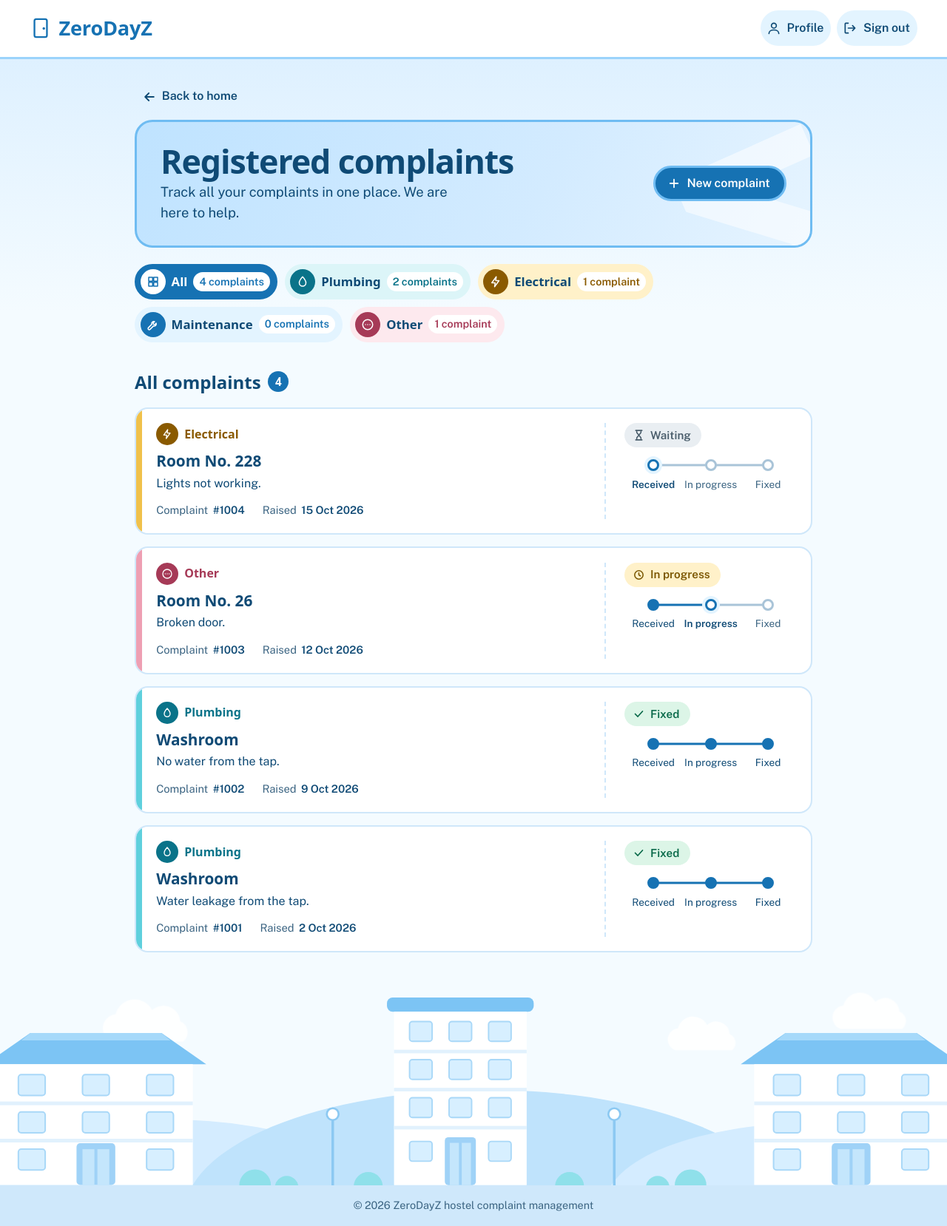
After one commit to silven-mohan/ZeroDayZ, a Flask app: page /students/complaints in a window 1280 px wide. The commit adds this page. Shown: the whole page at 74% size. Run offline with Flask 3, Linux system fonts and the light colour scheme; some web fonts are replaced.

Commit message:
Added: Registered Complaints page.

```diff
--- a/app.py
+++ b/app.py
@@ -182,9 +182,14 @@ def student_profile():
     return page("students/profile.html")
 
 
-COMPLAINT_CATEGORIES = [
-    "Electrical", "Plumbing", "Furniture", "Cleaning", "Internet / Wi-Fi", "Other",
-]
+# What each category covers (shown on the registered complaints page).
+CATEGORY_HINTS = {
+    "Plumbing": "Leaks, taps, toilets, water supply, drainage",
+    "Electrical": "Fans, tube lights, power issues, switches, AC, heater",
+    "Maintenance": "Room cleaning, windows, doors, furniture",
+    "Other": "Pest control, food, regular check-ups",
+}
+COMPLAINT_CATEGORIES = list(CATEGORY_HINTS)
 MAX_PHOTO_BYTES = 5 * 1024 * 1024
 # First bytes of real JPEG / PNG / WebP files (the file name alone is not trusted).
 PHOTO_SIGNATURES = (b"\xff\xd8\xff", b"\x89PNG\r\n\x1a\n", b"RIFF")
@@ -247,9 +252,48 @@ def student_new_complaint():
     )
 
 
+STATUS_LABELS = {
+    "pending": "Waiting",
+    "ongoing": "In progress",
+    "completed": "Fixed",
+    "rejected": "Not accepted",
+}
+
+
+def get_student_complaints():
+    """SAMPLE DATA. TODO: load this student's complaints from the database.
+    status is one of: pending, ongoing, completed, rejected"""
+    return [
+        {"ref": "#1004", "category": "Electrical", "location": "Room No. 228",
+         "description": "Lights not working.", "date": "15 Oct 2026", "status": "pending"},
+        {"ref": "#1003", "category": "Other", "location": "Room No. 26",
+         "description": "Broken door.", "date": "12 Oct 2026", "status": "ongoing"},
+        {"ref": "#1002", "category": "Plumbing", "location": "Washroom",
+         "description": "No water from the tap.", "date": "9 Oct 2026", "status": "completed"},
+        {"ref": "#1001", "category": "Plumbing", "location": "Washroom",
+         "description": "Water leakage from the tap.", "date": "2 Oct 2026", "status": "completed"},
+    ]
+
+
 @app.route("/students/complaints")
 def student_complaints():
-    return page("students/complaints.html")
+    everything = get_student_complaints()
+    # `category` is only used when it is one of the known names.
+    selected = request.args.get("category", "")
+    if selected not in COMPLAINT_CATEGORIES:
+        selected = ""
+    categories = [
+        {"name": name, "hint": hint, "count": sum(1 for c in everything if c["category"] == name)}
+        for name, hint in CATEGORY_HINTS.items()
+    ]
+    shown = [c for c in everything if not selected or c["category"] == selected]
+    return render_template(
+        "students/complaints.html",
+        categories=categories,
+        complaints=shown,
+        selected=selected,
+        status_labels=STATUS_LABELS,
+    )
 
 
 @app.route("/students/feedback")
--- /dev/null
+++ b/public/styles/students/complaints.css
@@ -0,0 +1,340 @@
+
+.registered {
+  width: 100%;
+  max-width: 980px;
+  margin: 0 auto;
+  padding: clamp(1rem, 3vw, 1.8rem) clamp(1rem, 4vw, 2rem) clamp(2rem, 5vw, 3rem);
+}
+
+/* keyboard focus, one consistent ring for everything interactive here */
+.registered a:focus-visible {
+  outline: 3px solid var(--accent);
+  outline-offset: 3px;
+}
+
+.back {
+  display: inline-flex;
+  align-items: center;
+  gap: .45rem;
+  min-height: 44px;
+  margin-bottom: .6rem;
+  padding: 0 .9rem 0 .6rem;
+  color: var(--ink);
+  font-weight: 600;
+  text-decoration: none;
+  border-radius: 999px;
+  transition: background-color .2s;
+}
+.back svg { width: 20px; height: 20px; transition: transform .25s var(--ease); }
+.back:hover { background: var(--accent-soft); }
+.back:hover svg { transform: translateX(-3px); }
+
+/* ---------- Banner ---------- */
+.banner {
+  position: relative;
+  overflow: hidden;
+  display: flex;
+  flex-wrap: wrap;
+  align-items: center;
+  justify-content: space-between;
+  gap: 1rem 1.5rem;
+  padding: clamp(1.2rem, 3.5vw, 1.8rem) clamp(1.2rem, 4vw, 2rem);
+  background: linear-gradient(120deg, var(--door-student) 0%, #d3ebff 60%, #e6f4ff 100%);
+  border: 3px solid var(--edge);
+  border-radius: 24px;
+  animation: rise .6s var(--ease) backwards;
+}
+.banner__z {
+  position: absolute;
+  right: -34px;
+  bottom: -56px;
+  width: 190px;
+  height: 190px;
+  fill: rgba(255, 255, 255, .55);
+  transform: rotate(-24deg) scaleX(-1);
+  pointer-events: none;
+}
+.banner__text, .banner__cta { position: relative; }
+.banner__title {
+  margin: 0 0 .3rem;
+  font-family: var(--font-display);
+  font-weight: 800;
+  font-size: clamp(1.8rem, 5.5vw, 2.8rem);
+  line-height: 1.05;
+  letter-spacing: -.025em;
+}
+.banner__lead { max-width: 36ch; margin: 0; font-size: clamp(1rem, 2.4vw, 1.15rem); }
+
+.banner__cta {
+  display: inline-flex;
+  align-items: center;
+  gap: .5rem;
+  min-height: 48px;
+  padding: 0 1.2rem 0 1rem;
+  color: var(--white);
+  font-weight: 700;
+  text-decoration: none;
+  background: var(--accent);
+  border: 3px solid var(--edge);
+  border-radius: 999px;
+  transition: transform .2s var(--ease);
+}
+.banner__cta svg { width: 18px; height: 18px; }
+.banner__cta:hover { transform: translateY(-2px); }
+.banner__cta:active { transform: none; }
+
+/* ---------- Category filter ---------- */
+.filters { margin-top: 1.4rem; }
+.filters__list {
+  display: flex;
+  flex-wrap: wrap;
+  gap: .6rem;
+  margin: 0;
+  padding: 0;
+  list-style: none;
+}
+.filters__hint { margin: .7rem 0 0 .3rem; font-size: .95rem; color: var(--ink-soft); }
+
+/* one tint per category (no purple): water blue, amber, teal, rose */
+.chip, .item {
+  --tint: #e3f4ff; --solid: #1672b3; --edge-c: #6fbcf2;
+}
+.chip--plumbing,    .item--plumbing    { --tint: #dcf5f8; --solid: #0a7389; --edge-c: #5fd0dd; }
+.chip--electrical,  .item--electrical  { --tint: #fff1c9; --solid: #8a5a00; --edge-c: #f0c14b; }
+.chip--maintenance, .item--maintenance { --tint: #e3f4ff; --solid: #1672b3; --edge-c: #6fbcf2; }
+.chip--other,       .item--other       { --tint: #fde9ee; --solid: #a63a57; --edge-c: #ee9fb3; }
+
+.chip {
+  display: inline-flex;
+  align-items: center;
+  gap: .5rem;
+  min-height: 48px;
+  padding: .3rem .5rem .3rem .35rem;
+  color: var(--ink);
+  font-weight: 700;
+  text-decoration: none;
+  background: var(--tint);
+  border: 2px solid transparent;
+  border-radius: 999px;
+  transition: border-color .2s, background-color .2s, color .2s;
+}
+.chip:hover { border-color: var(--edge-c); }
+.chip__icon {
+  display: grid;
+  place-items: center;
+  width: 34px;
+  height: 34px;
+  color: var(--white);
+  background: var(--solid);
+  border-radius: 50%;
+}
+.chip__icon svg { width: 18px; height: 18px; }
+.chip__name { font-family: var(--font-display); font-size: 1.05rem; }
+.chip__count {
+  min-width: 28px;
+  padding: .1rem .5rem;
+  font-size: .9rem;
+  text-align: center;
+  color: var(--solid);
+  background: var(--white);
+  border-radius: 999px;
+}
+
+/* selected: filled, so it reads as "on" without relying on colour alone (it also gains a check-like weight shift) */
+.chip[aria-current="true"] {
+  color: var(--white);
+  background: var(--solid);
+  border-color: var(--solid);
+}
+.chip[aria-current="true"] .chip__icon { color: var(--solid); background: var(--white); }
+
+/* ---------- Complaint list ---------- */
+.list { margin-top: clamp(1.6rem, 4vw, 2.2rem); }
+.list__title {
+  display: flex;
+  align-items: center;
+  gap: .6rem;
+  margin: 0 0 1rem;
+  font-family: var(--font-display);
+  font-weight: 800;
+  font-size: 1.5rem;
+}
+.list__total {
+  min-width: 28px;
+  height: 28px;
+  padding: 0 .5rem;
+  display: inline-grid;
+  place-items: center;
+  font-size: .95rem;
+  color: var(--white);
+  background: var(--accent);
+  border-radius: 999px;
+}
+
+.empty {
+  display: grid;
+  justify-items: start;
+  gap: .8rem;
+  padding: 1.4rem;
+  background: var(--white);
+  border: 2px dashed var(--line);
+  border-radius: 18px;
+}
+.empty__text { margin: 0; font-size: 1.1rem; }
+.empty__cta {
+  display: inline-flex;
+  align-items: center;
+  min-height: 44px;
+  padding: 0 1.1rem;
+  color: var(--white);
+  font-weight: 700;
+  text-decoration: none;
+  background: var(--accent);
+  border-radius: 999px;
+}
+
+.items { display: grid; gap: 1rem; margin: 0; padding: 0; list-style: none; }
+
+.item {
+  position: relative;
+  display: grid;
+  gap: 1rem 1.6rem;
+  padding: 1.2rem 1.2rem 1.2rem 1.7rem;
+  overflow: hidden;
+  background: var(--white);
+  border: 2px solid var(--line);
+  border-radius: 18px;
+}
+.item::before {                       /* category-coloured edge */
+  content: "";
+  position: absolute;
+  inset: 0 auto 0 0;
+  width: 8px;
+  background: var(--edge-c);
+}
+
+.item__main { min-width: 0; }
+.item__tag {
+  display: inline-flex;
+  align-items: center;
+  gap: .5rem;
+  margin: 0 0 .5rem;
+  font-family: var(--font-display);
+  font-weight: 800;
+  color: var(--solid);
+}
+.item__icon {
+  display: grid;
+  place-items: center;
+  width: 30px;
+  height: 30px;
+  color: var(--white);
+  background: var(--solid);
+  border-radius: 50%;
+}
+.item__icon svg { width: 16px; height: 16px; }
+.item__place {
+  margin: 0;
+  font-family: var(--font-display);
+  font-weight: 800;
+  font-size: 1.3rem;
+  line-height: 1.25;
+  overflow-wrap: anywhere;
+}
+.item__text { max-width: 62ch; margin: .35rem 0 0; overflow-wrap: anywhere; }
+
+.item__meta {
+  display: flex;
+  flex-wrap: wrap;
+  gap: .2rem 1.5rem;
+  margin: .8rem 0 0;
+  font-size: .92rem;
+}
+.item__meta div { display: flex; gap: .4rem; }
+.item__meta dt { color: var(--ink-soft); }
+.item__meta dd { margin: 0; font-weight: 600; }
+
+/* status column: pill + tracker, divided from the details */
+.item__state {
+  display: grid;
+  gap: 1rem;
+  align-content: start;
+  padding-top: 1rem;
+  border-top: 2px dashed var(--line);
+}
+
+@media (min-width: 760px) {
+  .item { grid-template-columns: minmax(0, 1fr) 260px; }
+  .item__state { padding: 0 0 0 1.6rem; border-top: 0; border-left: 2px dashed var(--line); }
+}
+
+/* status: icon + word + colour, never colour alone */
+.status {
+  display: inline-flex;
+  align-items: center;
+  justify-self: start;
+  gap: .45rem;
+  padding: .3rem .9rem .3rem .65rem;
+  font-size: .95rem;
+  font-weight: 700;
+  border-radius: 999px;
+}
+.status svg { width: 17px; height: 17px; }
+.status--pending   { color: #4a5d6b; background: #e9eef2; }
+.status--ongoing   { color: #7a5600; background: #fff1c9; }
+.status--completed { color: #0a6a4a; background: #dcf5e7; }
+.status--rejected  { color: #9b2c1f; background: #fdeeee; }
+
+/* three-step tracker: Received - In progress - Fixed (a real sequence) */
+.steps {
+  display: grid;
+  grid-template-columns: repeat(3, 1fr);
+  margin: 0;
+  padding: 0;
+  list-style: none;
+  font-size: .85rem;
+  color: var(--ink-soft);
+}
+.steps li {
+  position: relative;
+  display: grid;
+  justify-items: center;
+  gap: .45rem;
+  text-align: center;
+}
+.steps li::before {                   /* the dot */
+  content: "";
+  position: relative;
+  z-index: 1;
+  width: 16px;
+  height: 16px;
+  background: var(--white);
+  border: 3px solid #a9c4d8;
+  border-radius: 50%;
+}
+.steps li + li::after {               /* line back to the previous dot */
+  content: "";
+  position: absolute;
+  top: 8px;
+  right: 50%;
+  width: 100%;
+  height: 3px;
+  background: #a9c4d8;
+  transform: translateY(-50%);
+}
+.steps .is-done,
+.steps .is-current { color: var(--ink); }
+.steps .is-done::before { background: var(--accent); border-color: var(--accent); }
+.steps .is-done::after,
+.steps .is-current::after { background: var(--accent); }
+.steps .is-current { font-weight: 700; }
+.steps .is-current::before { border-color: var(--accent); box-shadow: 0 0 0 4px var(--accent-soft); }
+
+/* one entrance on the banner only; nothing else moves on load */
+@keyframes rise { from { opacity: 0; transform: translateY(14px); } to { opacity: 1; transform: none; } }
+
+@media (prefers-reduced-motion: reduce) {
+  .banner { animation: none; }
+  .back svg, .banner__cta, .chip { transition: none; }
+  .back:hover svg, .banner__cta:hover { transform: none; }
+}
--- /dev/null
+++ b/templates/students/complaints.html
@@ -0,0 +1,118 @@
+{% extends "students/base_students.html" %}
+
+{% block title %}Registered complaints | ZeroDayZ student{% endblock %}
+{% block description %}Track every hostel complaint you have registered, filter by category and see where each one stands.{% endblock %}
+
+{% block head_extra %}
+  {{ super() }}
+  <link rel="stylesheet" href="{{ url_for('static', filename='styles/students/complaints.css') }}">
+{% endblock %}
+
+{% block content %}
+{% set icons = {
+  'All':         '<path d="M4 4h7v7H4zM13 4h7v7h-7zM4 13h7v7H4zM13 13h7v7h-7z"/>',
+  'Plumbing':    '<path d="M12 3s6 6.5 6 11a6 6 0 0 1-12 0c0-4.5 6-11 6-11z"/>',
+  'Electrical':  '<path d="M13 3L5 14h6l-1 7 8-11h-6z"/>',
+  'Maintenance': '<path d="M14.5 6.5a4 4 0 0 0-5 5L3.5 17.5a2 2 0 0 0 3 3l6-6a4 4 0 0 0 5-5l-2.5 2.5-2.5-.5-.5-2.5z"/>',
+  'Other':       '<circle cx="12" cy="12" r="9"/><path d="M8 12h.01M12 12h.01M16 12h.01"/>'
+} %}
+{% macro icon(name) %}<svg viewBox="0 0 24 24" fill="none" stroke="currentColor" stroke-width="2" stroke-linecap="round" stroke-linejoin="round" aria-hidden="true" focusable="false">{{ icons[name] | safe }}</svg>{% endmacro %}
+
+{% set total = categories | sum(attribute='count') %}
+{% set step_labels = ['Received', 'In progress', 'Fixed'] %}
+
+<div class="registered">
+  <a class="back" href="{{ url_for('student_home') }}">
+    <svg viewBox="0 0 24 24" fill="none" stroke="currentColor" stroke-width="2.2" stroke-linecap="round" stroke-linejoin="round" aria-hidden="true" focusable="false"><path d="M19 12H5M11 6l-6 6 6 6"/></svg>
+    Back to home
+  </a>
+
+  <header class="banner">
+    <svg class="banner__z" viewBox="0 0 100 100" aria-hidden="true" focusable="false"><path d="M0 0H100V24L40 76H100V100H0V76L60 24H0Z"/></svg>
+    <div class="banner__text">
+      <h1 class="banner__title">Registered complaints</h1>
+      <p class="banner__lead">Track all your complaints in one place. We are here to help.</p>
+    </div>
+    <a class="banner__cta" href="{{ url_for('student_new_complaint') }}">
+      <svg viewBox="0 0 24 24" fill="none" stroke="currentColor" stroke-width="2.4" stroke-linecap="round" aria-hidden="true" focusable="false"><path d="M12 5v14M5 12h14"/></svg>
+      New complaint
+    </a>
+  </header>
+
+  <nav class="filters" aria-label="Filter by category">
+    <ul class="filters__list">
+      <li>
+        <a class="chip" {% if not selected %}aria-current="true"{% endif %} href="{{ url_for('student_complaints') }}">
+          <span class="chip__icon">{{ icon('All') }}</span>
+          <span class="chip__name">All</span>
+          <span class="chip__count">{{ total }}<span class="sr-only"> complaint{{ '' if total == 1 else 's' }}</span></span>
+        </a>
+      </li>
+      {% for c in categories %}
+      {% set on = (selected == c.name) %}
+      <li>
+        <a class="chip chip--{{ c.name | lower }}" {% if on %}aria-current="true" href="{{ url_for('student_complaints') }}"{% else %}href="{{ url_for('student_complaints', category=c.name) }}"{% endif %}>
+          <span class="chip__icon">{{ icon(c.name) }}</span>
+          <span class="chip__name">{{ c.name }}</span>
+          <span class="chip__count">{{ c.count }}<span class="sr-only"> complaint{{ '' if c.count == 1 else 's' }}</span></span>
+        </a>
+      </li>
+      {% endfor %}
+    </ul>
+    {% for c in categories if c.name == selected %}
+    <p class="filters__hint">{{ c.hint }}. Select {{ c.name }} again to show every complaint.</p>
+    {% endfor %}
+  </nav>
+
+  <section class="list" aria-labelledby="list-title">
+    <h2 class="list__title" id="list-title">
+      {% if selected %}{{ selected }} complaints{% else %}All complaints{% endif %}
+      <span class="list__total">{{ complaints | length }}</span>
+    </h2>
+
+    {% if complaints %}
+    <ul class="items">
+      {% for item in complaints %}
+      <li class="item item--{{ item.category | lower }}">
+        <div class="item__main">
+          <p class="item__tag"><span class="item__icon">{{ icon(item.category) }}</span>{{ item.category }}</p>
+          <h3 class="item__place">{{ item.location }}</h3>
+          <p class="item__text">{{ item.description }}</p>
+          <dl class="item__meta">
+            <div><dt>Complaint</dt><dd>{{ item.ref }}</dd></div>
+            <div><dt>Raised</dt><dd>{{ item.date }}</dd></div>
+          </dl>
+        </div>
+
+        <div class="item__state">
+          <span class="status status--{{ item.status }}">
+            {% if item.status == 'completed' %}<svg viewBox="0 0 24 24" fill="none" stroke="currentColor" stroke-width="2.4" stroke-linecap="round" stroke-linejoin="round" aria-hidden="true" focusable="false"><path d="M5 12l5 5 9-10"/></svg>
+            {% elif item.status == 'ongoing' %}<svg viewBox="0 0 24 24" fill="none" stroke="currentColor" stroke-width="2.2" stroke-linecap="round" stroke-linejoin="round" aria-hidden="true" focusable="false"><circle cx="12" cy="12" r="8"/><path d="M12 8v4l3 2"/></svg>
+            {% elif item.status == 'pending' %}<svg viewBox="0 0 24 24" fill="none" stroke="currentColor" stroke-width="2.2" stroke-linecap="round" stroke-linejoin="round" aria-hidden="true" focusable="false"><path d="M6 3h12M6 21h12M8 3v4l4 5-4 5v4M16 3v4l-4 5 4 5v4"/></svg>
+            {% else %}<svg viewBox="0 0 24 24" fill="none" stroke="currentColor" stroke-width="2.4" stroke-linecap="round" stroke-linejoin="round" aria-hidden="true" focusable="false"><path d="M6 6l12 12M18 6L6 18"/></svg>{% endif %}
+            {{ status_labels[item.status] }}
+          </span>
+
+          {% if item.status != 'rejected' %}
+          {% set step = {'pending': 1, 'ongoing': 2, 'completed': 3}[item.status] %}
+          <ol class="steps" aria-label="Progress: step {{ step }} of 3">
+            {% for label in step_labels %}
+            <li class="{% if loop.index < step or step == 3 %}is-done{% elif loop.index == step %}is-current{% endif %}"{% if loop.index == step %} aria-current="step"{% endif %}>{{ label }}</li>
+            {% endfor %}
+          </ol>
+          {% endif %}
+        </div>
+      </li>
+      {% endfor %}
+    </ul>
+    {% else %}
+    <div class="empty">
+      <p class="empty__text">{% if selected %}You have no {{ selected | lower }} complaints.{% else %}You have not registered any complaints yet.{% endif %}</p>
+      <a class="empty__cta" href="{{ url_for('student_new_complaint') }}">Register a complaint</a>
+    </div>
+    {% endif %}
+  </section>
+</div>
+
+{% include "partials/scene.html" %}
+{% endblock %}
--- a/templates/students/new_complaint.html
+++ b/templates/students/new_complaint.html
@@ -5,7 +5,7 @@
 
 {% block head_extra %}
   {{ super() }}
-  <link rel="stylesheet" href="{{ url_for('static', filename='styles/students/complaint.css') }}">
+  <link rel="stylesheet" href="{{ url_for('static', filename='styles/students/new_complaint.css') }}">
 {% endblock %}
 
 {% block scripts %}
```
Also changed, not shown: public/styles/students/new_complaint.css (renamed from public/styles/students/complaint.css).
